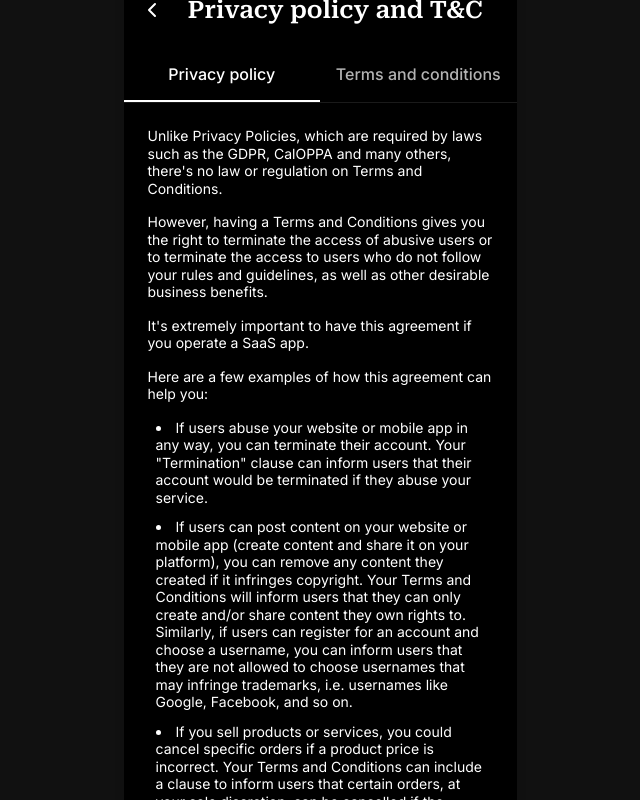
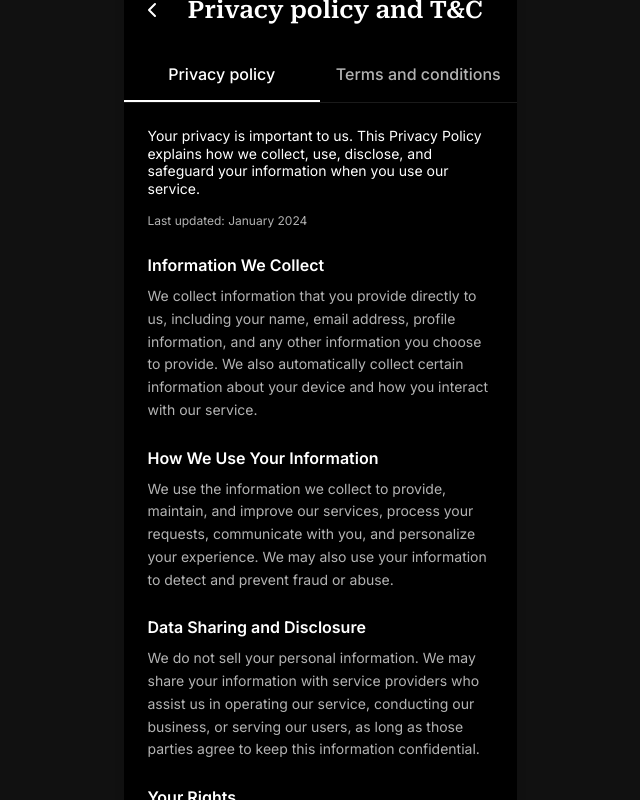
Before and after one commit to swapnilgupta14/citadel-web-fe, a React (Vite) app: page /profile/legal/privacy-terms in a window 1280 px wide. Shown: the whole page, without its empty margins (320-960 px from the left). Built offline with nearby package versions, Linux system fonts and the light colour scheme; no server answers; sample sign-in values are in the browser's storage.

Commit message:
fix: correct swipe direction logic for tab navigation in PrivacyPolicyTermsPage; update header truncation and adjust container height for better layout

```diff
--- a/src/pages/legal/PrivacyPolicyTermsPage.tsx
+++ b/src/pages/legal/PrivacyPolicyTermsPage.tsx
@@ -1,37 +1,88 @@
 import { useState, useEffect, useRef } from "react";
 import { useNavigate, useSearchParams } from "react-router-dom";
 import { ChevronLeft } from "lucide-react";
-import { motion } from "framer-motion";
+import { motion, AnimatePresence } from "framer-motion";
 
 type TabType = "privacy" | "terms";
 
 const privacyPolicyContent = {
   intro:
-    "Unlike Privacy Policies, which are required by laws such as the GDPR, CalOPPA and many others, there's no law or regulation on Terms and Conditions.",
-  paragraph:
-    "However, having a Terms and Conditions gives you the right to terminate the access of abusive users or to terminate the access to users who do not follow your rules and guidelines, as well as other desirable business benefits.",
-  importance:
-    "It's extremely important to have this agreement if you operate a SaaS app.",
-  examplesTitle: "Here are a few examples of how this agreement can help you:",
-  bullets: [
-    'If users abuse your website or mobile app in any way, you can terminate their account. Your "Termination" clause can inform users that their account would be terminated if they abuse your service.',
-    "If users can post content on your website or mobile app (create content and share it on your platform), you can remove any content they created if it infringes copyright. Your Terms and Conditions will inform users that they can only create and/or share content they own rights to. Similarly, if users can register for an account and choose a username, you can inform users that they are not allowed to choose usernames that may infringe trademarks, i.e. usernames like Google, Facebook, and so on.",
-    "If you sell products or services, you could cancel specific orders if a product price is incorrect. Your Terms and Conditions can include a clause to inform users that certain orders, at your sole discretion, can be cancelled if the products ordered have incorrect prices due to various errors.",
+    "Your privacy is important to us. This Privacy Policy explains how we collect, use, disclose, and safeguard your information when you use our service.",
+  lastUpdated: "Last updated: January 2024",
+  sections: [
+    {
+      title: "Information We Collect",
+      content:
+        "We collect information that you provide directly to us, including your name, email address, profile information, and any other information you choose to provide. We also automatically collect certain information about your device and how you interact with our service.",
+    },
+    {
+      title: "How We Use Your Information",
+      content:
+        "We use the information we collect to provide, maintain, and improve our services, process your requests, communicate with you, and personalize your experience. We may also use your information to detect and prevent fraud or abuse.",
+    },
+    {
+      title: "Data Sharing and Disclosure",
+      content:
+        "We do not sell your personal information. We may share your information with service providers who assist us in operating our service, conducting our business, or serving our users, as long as those parties agree to keep this information confidential.",
+    },
+    {
+      title: "Your Rights",
+      content:
+        "You have the right to access, update, or delete your personal information at any time. You may also opt out of certain communications from us. If you are located in the European Economic Area, you have additional rights under the GDPR.",
+    },
+    {
+      title: "Data Security",
+      content:
+        "We implement appropriate technical and organizational measures to protect your personal information against unauthorized access, alteration, disclosure, or destruction. However, no method of transmission over the internet is 100% secure.",
+    },
+    {
+      title: "Contact Us",
+      content:
+        "If you have any questions about this Privacy Policy, please contact us through the app or at privacy@citadel.com.",
+    },
   ],
 };
 
 const termsAndConditionsContent = {
   intro:
-    "Unlike Privacy Policies, which are required by laws such as the GDPR, CalOPPA and many others, there's no law or regulation on Terms and Conditions.",
-  paragraph:
-    "However, having a Terms and Conditions gives you the right to terminate the access of abusive users or to terminate the access to users who do not follow your rules and guidelines, as well as other desirable business benefits.",
-  importance:
-    "It's extremely important to have this agreement if you operate a SaaS app.",
-  examplesTitle: "Here are a few examples of how this agreement can help you:",
-  bullets: [
-    'If users abuse your website or mobile app in any way, you can terminate their account. Your "Termination" clause can inform users that their account would be terminated if they abuse your service.',
-    "If users can post content on your website or mobile app (create content and share it on your platform), you can remove any content they created if it infringes copyright. Your Terms and Conditions will inform users that they can only create and/or share content they own rights to. Similarly, if users can register for an account and choose a username, you can inform users that they are not allowed to choose usernames that may infringe trademarks, i.e. usernames like Google, Facebook, and so on.",
-    "If you sell products or services, you could cancel specific orders if a product price is incorrect. Your Terms and Conditions can include a clause to inform users that certain orders, at your sole discretion, can be cancelled if the products ordered have incorrect prices due to various errors.",
+    "Please read these Terms and Conditions carefully before using our service. By accessing or using our service, you agree to be bound by these terms.",
+  lastUpdated: "Last updated: January 2024",
+  sections: [
+    {
+      title: "Acceptance of Terms",
+      content:
+        "By creating an account or using our service, you acknowledge that you have read, understood, and agree to be bound by these Terms and Conditions. If you do not agree with any part of these terms, you may not use our service.",
+    },
+    {
+      title: "User Accounts",
+      content:
+        "You are responsible for maintaining the confidentiality of your account credentials and for all activities that occur under your account. You agree to notify us immediately of any unauthorized use of your account or any other breach of security.",
+    },
+    {
+      title: "User Conduct",
+      content:
+        "You agree not to use the service to violate any laws, infringe upon the rights of others, or transmit any harmful, offensive, or inappropriate content. You may not impersonate others, spam other users, or engage in any activity that disrupts or interferes with the service.",
+    },
+    {
+      title: "Intellectual Property",
+      content:
+        "All content, features, and functionality of the service are owned by us and are protected by copyright, trademark, and other intellectual property laws. You may not copy, modify, distribute, or create derivative works based on our service without our express written permission.",
+    },
+    {
+      title: "Termination",
+      content:
+        "We reserve the right to suspend or terminate your account at any time, with or without cause or notice, for any reason including violation of these Terms. You may also terminate your account at any time by contacting us.",
+    },
+    {
+      title: "Limitation of Liability",
+      content:
+        "To the fullest extent permitted by law, we shall not be liable for any indirect, incidental, special, consequential, or punitive damages resulting from your use or inability to use the service.",
+    },
+    {
+      title: "Changes to Terms",
+      content:
+        "We reserve the right to modify these Terms at any time. We will notify users of any material changes. Your continued use of the service after such modifications constitutes acceptance of the updated Terms.",
+    },
   ],
 };
 
@@ -45,16 +96,20 @@ export const PrivacyPolicyTermsPage = () => {
   };
 
   const [activeTab, setActiveTab] = useState<TabType>(getInitialTab());
+  const [direction, setDirection] = useState<number>(1);
   const swipeStartRef = useRef<{ x: number; y: number } | null>(null);
 
   useEffect(() => {
     const tabParam = searchParams.get("tab");
     if (tabParam === "terms" || tabParam === "privacy") {
+      setDirection(tabParam === "terms" ? -1 : 1);
       setActiveTab(tabParam);
     }
   }, [searchParams]);
 
   const handleTabChange = (tab: TabType) => {
+    // Determine animation direction: -1 for left (privacy -> terms), 1 for right (terms -> privacy)
+    setDirection(tab === "terms" ? -1 : 1);
     setActiveTab(tab);
   };
 
@@ -74,9 +129,9 @@ export const PrivacyPolicyTermsPage = () => {
       Math.abs(deltaX) > Math.abs(deltaY) && Math.abs(deltaX) > swipeThreshold;
 
     if (isHorizontalSwipe) {
-      if (deltaX > 0 && activeTab === "privacy") {
+      if (deltaX < 0 && activeTab === "privacy") {
         handleTabChange("terms");
-      } else if (deltaX < 0 && activeTab === "terms") {
+      } else if (deltaX > 0 && activeTab === "terms") {
         handleTabChange("privacy");
       }
     }
@@ -84,8 +139,37 @@ export const PrivacyPolicyTermsPage = () => {
     swipeStartRef.current = null;
   };
 
-  const content =
-    activeTab === "privacy" ? privacyPolicyContent : termsAndConditionsContent;
+  const getContent = (tab: TabType) => {
+    return tab === "privacy" ? privacyPolicyContent : termsAndConditionsContent;
+  };
+
+  const ContentPane = ({ tab }: { tab: TabType }) => {
+    const content = getContent(tab);
+    return (
+      <div className="text-sm text-text-primary leading-tight space-y-6">
+        <div className="space-y-4">
+          <p>{content.intro}</p>
+          {content.lastUpdated && (
+            <p className="text-text-secondary text-xs">{content.lastUpdated}</p>
+          )}
+        </div>
+        {content.sections && (
+          <div className="space-y-6">
+            {content.sections.map((section, index) => (
+              <div key={index} className="space-y-2">
+                <h2 className="text-base font-semibold text-text-primary">
+                  {section.title}
+                </h2>
+                <p className="text-text-secondary leading-relaxed">
+                  {section.content}
+                </p>
+              </div>
+            ))}
+          </div>
+        )}
+      </div>
+    );
+  };
 
   return (
     <div className="flex h-full flex-col bg-background">
@@ -97,7 +181,7 @@ export const PrivacyPolicyTermsPage = () => {
         >
           <ChevronLeft className="w-6 h-6 text-text-primary" strokeWidth={2} />
         </button>
-        <h1 className="text-2xl font-semibold text-text-primary font-serif flex-1">
+        <h1 className="text-2xl font-semibold text-text-primary font-serif flex-1 truncate">
           Privacy policy and T&C
         </h1>
       </div>
@@ -138,23 +222,21 @@ export const PrivacyPolicyTermsPage = () => {
       </div>
 
       <div className="flex-1 min-h-0 overflow-hidden relative">
-        <div
-          onTouchStart={handleTouchStart}
-          onTouchEnd={handleTouchEnd}
-          className="flex-1 min-h-0 overflow-y-auto px-6 py-6 [&::-webkit-scrollbar]:hidden [scrollbar-width:none]"
-        >
-          <div className="text-sm text-text-primary leading-tight space-y-4">
-            <p>{content.intro}</p>
-            <p>{content.paragraph}</p>
-            <p>{content.importance}</p>
-            <p>{content.examplesTitle}</p>
-            <ul className="space-y-3 list-disc list-inside pl-2">
-              {content.bullets.map((bullet, index) => (
-                <li key={index}>{bullet}</li>
-              ))}
-            </ul>
-          </div>
-        </div>
+        <AnimatePresence initial={false} custom={direction}>
+          <motion.div
+            key={activeTab}
+            custom={direction}
+            initial={{ opacity: 0, x: direction * 100 }}
+            animate={{ opacity: 1, x: 0 }}
+            exit={{ opacity: 0, x: direction * -100 }}
+            transition={{ duration: 0.3, ease: "easeInOut" }}
+            onTouchStart={handleTouchStart}
+            onTouchEnd={handleTouchEnd}
+            className="h-full overflow-y-auto px-6 py-6 [&::-webkit-scrollbar]:hidden [scrollbar-width:none] absolute inset-0"
+          >
+            <ContentPane tab={activeTab} />
+          </motion.div>
+        </AnimatePresence>
       </div>
     </div>
   );
```
